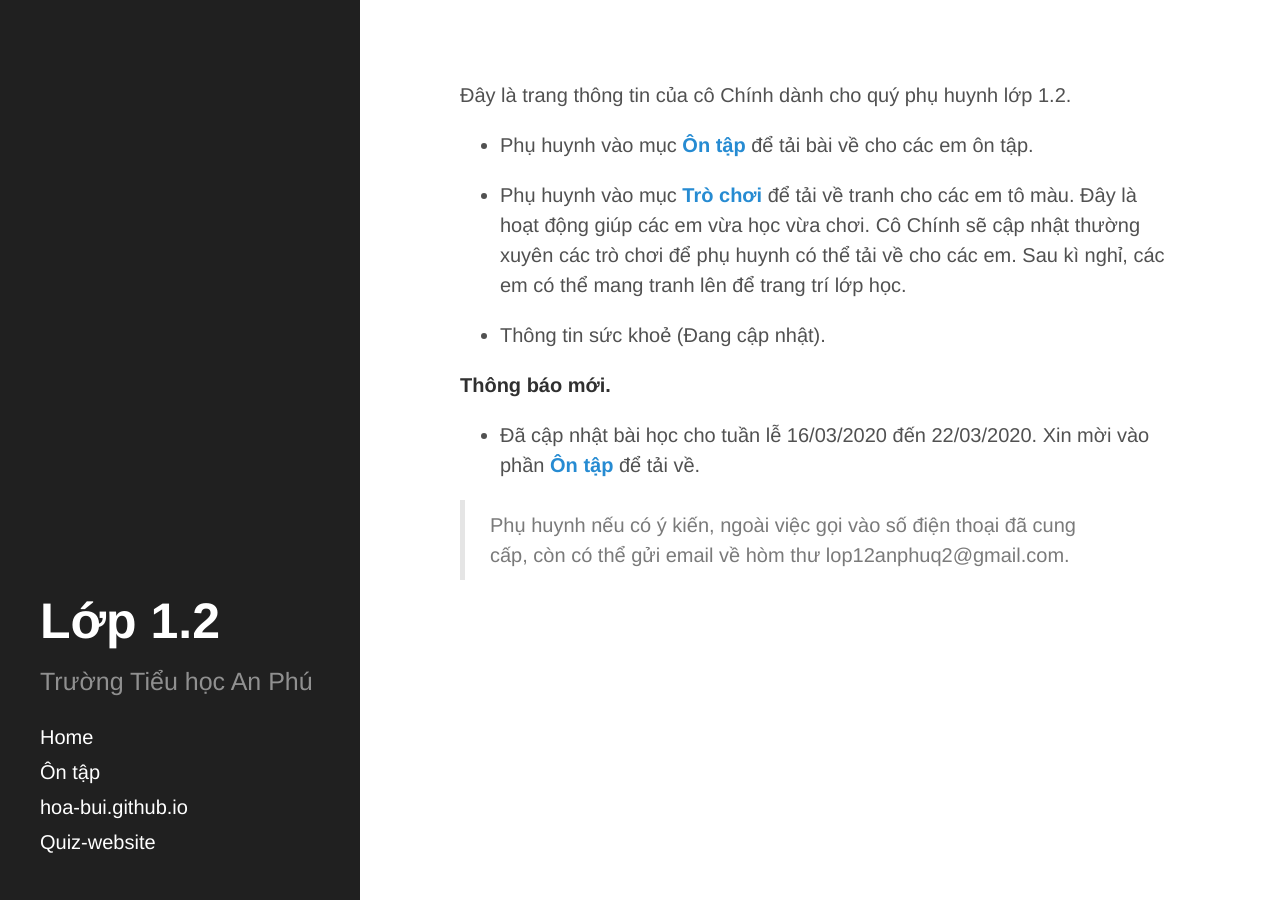
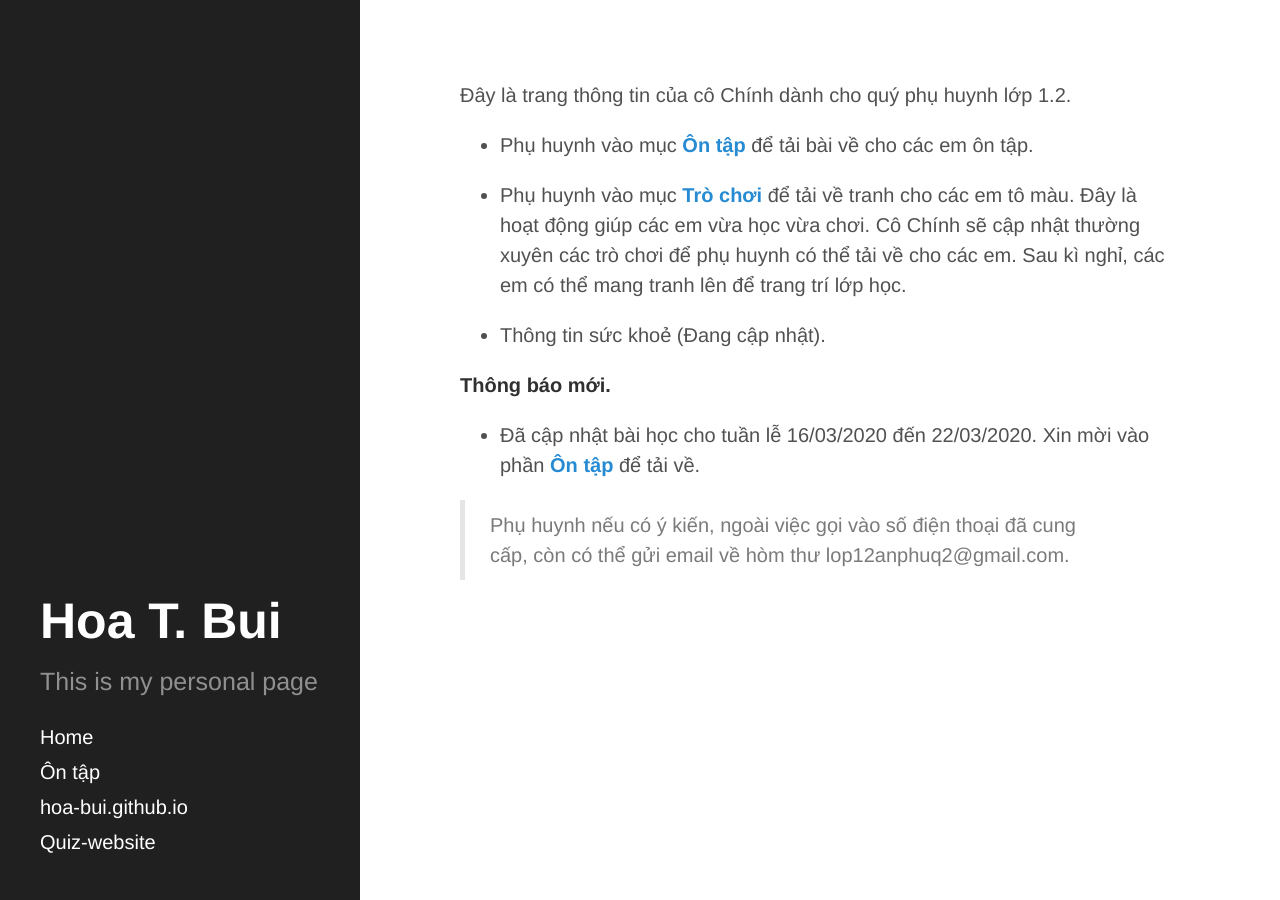
Before and after one commit to hoa-bui/hoa-bui.github.io, a Jekyll site: the page built from index.md, in a window 1280 px wide. Built offline with Jekyll 4.4.1, drawn with Linux system fonts in a browser that asks for light colours.

Commit message:
Hoa-update

```diff
--- a/_config.yml
+++ b/_config.yml
@@ -1,12 +1,12 @@
 # Setup
-title:            Lớp 1.2
-description:      'Trường Tiểu học An Phú'
+title:            Hoa T. Bui
+description:      This is my personal page
 url:              cochinh-thanphu.github.io
 baseurl:          /
 
 author:
-  name:           'Mark Otto'
-  url:            https://twitter.com/mdo
+  name:           'Hoa Bui'
+  url:            https://scholar.google.com/citations?user=aY5Esg4AAAAJ&hl=en
 
 paginate:         5
 
```
